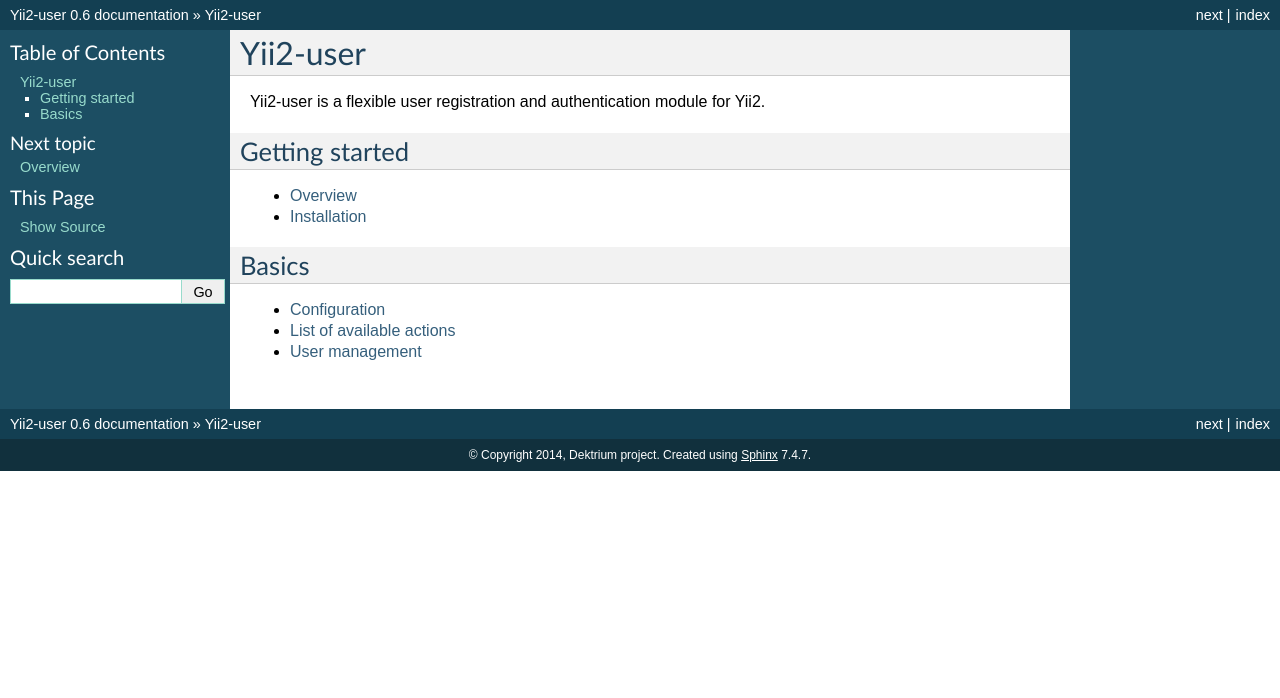
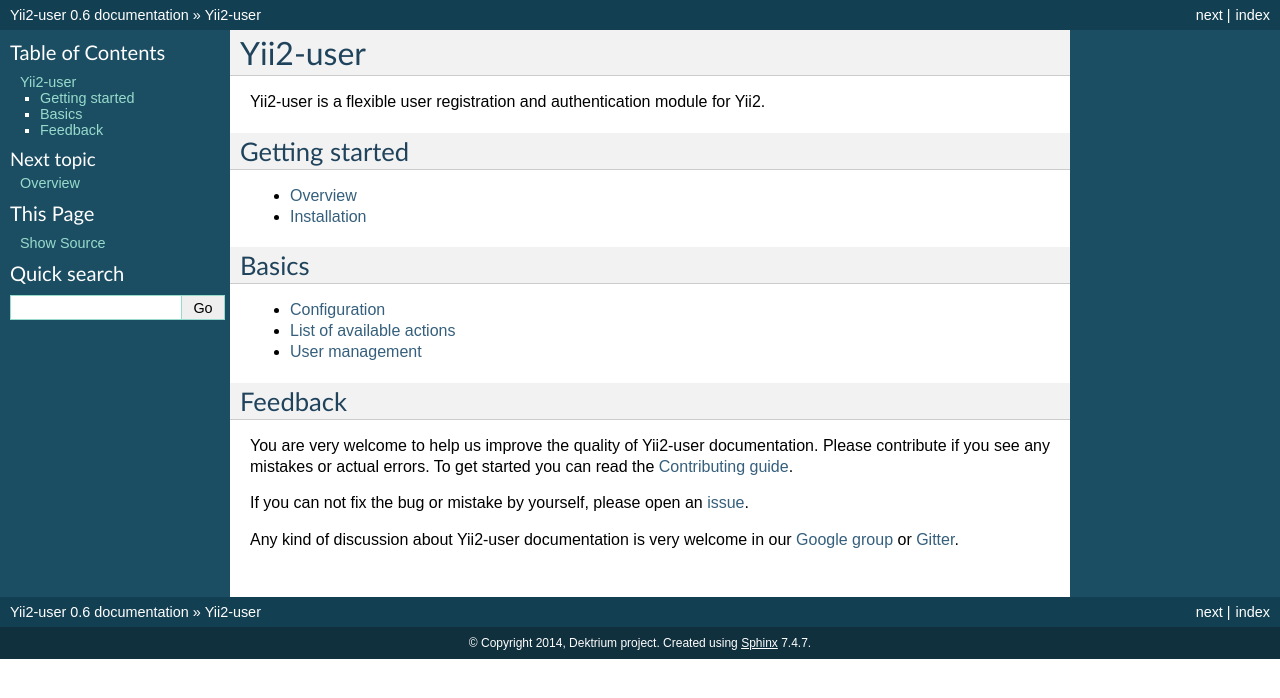
Before and after one commit to youanden/yii2-user-docs, a Sphinx documentation site: the page built from docs/index.rst, in a window 1280 px wide. Shown: the top 698 px of the page. Built offline with Sphinx 7.4.7, drawn with Linux system fonts in a browser that asks for light colours.

Commit message:
updated index page

```diff
--- a/docs/index.rst
+++ b/docs/index.rst
@@ -21,3 +21,18 @@
    basics/configuration
    basics/available-actions
    basics/user-management
+
+Feedback
+--------
+
+You are very welcome to help us improve the quality of Yii2-user documentation. Please contribute if you see any
+mistakes or actual errors. To get started you can read the `Contributing guide`_.
+
+If you can not fix the bug or mistake by yourself, please open an `issue`_.
+
+Any kind of discussion about Yii2-user documentation is very welcome in our `Google group`_ or `Gitter`_.
+
+.. _Contributing guide: https://github.com/dektrium/yii2-user-docs/blob/master/CONTRIBUTING.md
+.. _Google Group: https://groups.google.com/group/yii2-user
+.. _Gitter: https://gitter.im/dektrium/yii2-user
+.. _issue: https://github.com/dektrium/yii2-user-docs/issues/new
```
